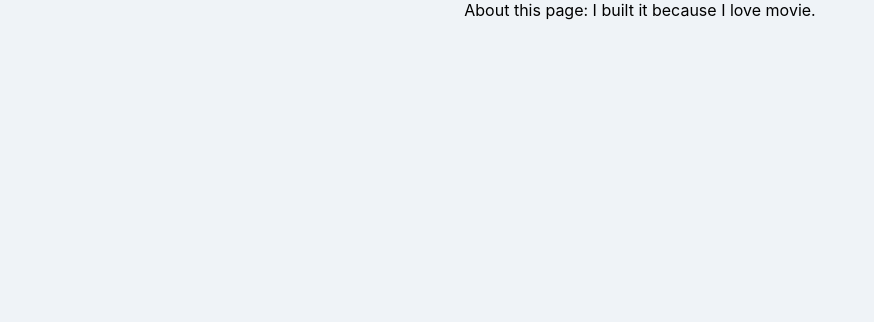
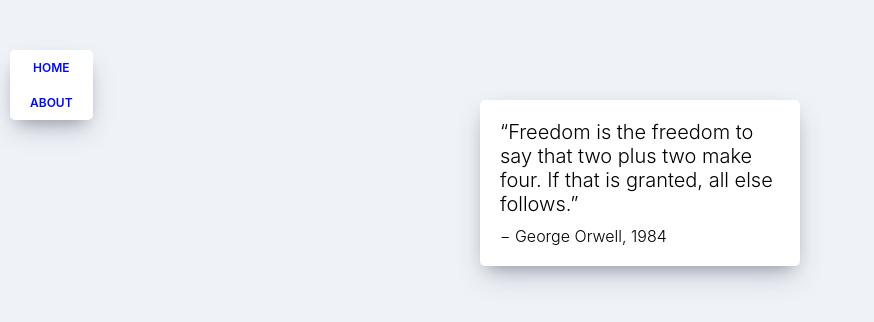
Before and after one commit to depaekloper/movie_app, a React (Create React App) app: page /#/about in a window 1280 px wide. Shown: the top 322 px of the page, without its empty margins (0-874 px from the left). Built offline with nearby package versions, Linux system fonts and the light colour scheme.

Commit message:
#6.2 Building the Navigation

```diff
--- /dev/null
+++ b/src/App.css
@@ -0,0 +1,12 @@
+* {
+  box-sizing: border-box;
+}
+
+body {
+  margin: 0;
+  padding: 0;
+  font-family: -apple-system, BlinkMacSystemFont, "Segoe UI", Roboto, Oxygen,
+    Ubuntu, Cantarell, "Open Sans", "Helvetica Neue", sans-serif;
+  background-color: #eff3f7;
+  height: 100%;
+}
--- a/src/App.js
+++ b/src/App.js
@@ -2,12 +2,17 @@
 import { HashRouter, Route } from "react-router-dom";
 import Home from "./routes/Home";
 import About from "./routes/About";
+import Navigation from "./components/Navigation";
+import "./App.css";
 
 function App(){
-  return <HashRouter>
-    <Route path="/" exact={true} component={Home} />
-    <Route path="/about" component={About} />
-  </HashRouter>
+  return (
+    <HashRouter>
+      <Navigation />
+      <Route path="/" exact={true} component={Home} />
+      <Route path="/about" component={About} />
+    </HashRouter>
+  );
 }
 
 export default App;
--- /dev/null
+++ b/src/components/Navigation.css
@@ -0,0 +1,25 @@
+.nav {
+  position: fixed;
+  top: 50px;
+  left: 10px;
+  display: flex;
+  flex-direction: column;
+  background-color: white;
+  padding: 10px 20px;
+  box-shadow: 0 13px 27px -5px rgba(50, 50, 93, 0.25),
+    0 8px 16px -8px rgba(0, 0, 0, 0.3), 0 -6px 16px -6px rgba(0, 0, 0, 0.025);
+  border-radius: 5px;
+}
+
+.nav a {
+  text-decoration: none;
+  color: #0008fc;
+  text-transform: uppercase;
+  font-size: 12px;
+  text-align: center;
+  font-weight: 600;
+}
+
+.nav a:not(:last-child) {
+  margin-bottom: 20px;
+}
--- /dev/null
+++ b/src/components/Navigation.js
@@ -0,0 +1,14 @@
+import React from "react";
+import { Link } from "react-router-dom";
+import "./Navigation.css";
+
+function Navigation() {
+  return (
+    <div className="nav">
+      <Link to="/">Home</Link>
+      <Link to="/about">About</Link>
+    </div>
+  );
+}
+
+export default Navigation;
--- /dev/null
+++ b/src/routes/About.css
@@ -0,0 +1,20 @@
+.about__container {
+  box-shadow: 0 13px 27px -5px rgba(50, 50, 93, 0.25),
+    0 8px 16px -8px rgba(0, 0, 0, 0.3), 0 -6px 16px -6px rgba(0, 0, 0, 0.025);
+  padding: 20px;
+  border-radius: 5px;
+  background-color: white;
+  margin: 0 auto;
+  margin-top: 100px;
+  max-width: 25%;
+  font-weight: 300;
+}
+
+.about__container span:first-child {
+  font-size: 20px;
+}
+
+.about__container span:last-child {
+  display: block;
+  margin-top: 10px;
+}
--- a/src/routes/About.js
+++ b/src/routes/About.js
@@ -1,7 +1,16 @@
 import React from "react";
+import "./About.css"
 
 function About() {
-    return <span>About this page: I built it because I love movie.</span>
+    return (
+        <div className="about__container">
+            <span>
+            “Freedom is the freedom to say that two plus two make four. If that is
+            granted, all else follows.”
+            </span>
+            <span>− George Orwell, 1984</span>
+        </div>
+    );
 }
 
 export default About
--- a/src/routes/Home.css
+++ b/src/routes/Home.css
@@ -1,19 +1,3 @@
-* {
-  box-sizing: border-box;
-}
-
-body {
-  margin: 0;
-  padding: 0;
-  font-family: -apple-system, BlinkMacSystemFont, "Segoe UI", Roboto, Oxygen,
-    Ubuntu, Cantarell, "Open Sans", "Helvetica Neue", sans-serif;
-  background-color: #eff3f7;
-  height: 100%;
-}
-
-html,
-body,
-#potato,
 .container {
   height: 100%;
   display: flex;
@@ -22,7 +6,7 @@
 
 .loader {
   width: 100%;
-  height: 100%;
+  height: 100vh;
   display: flex;
   justify-content: center;
   align-items: center;
```
